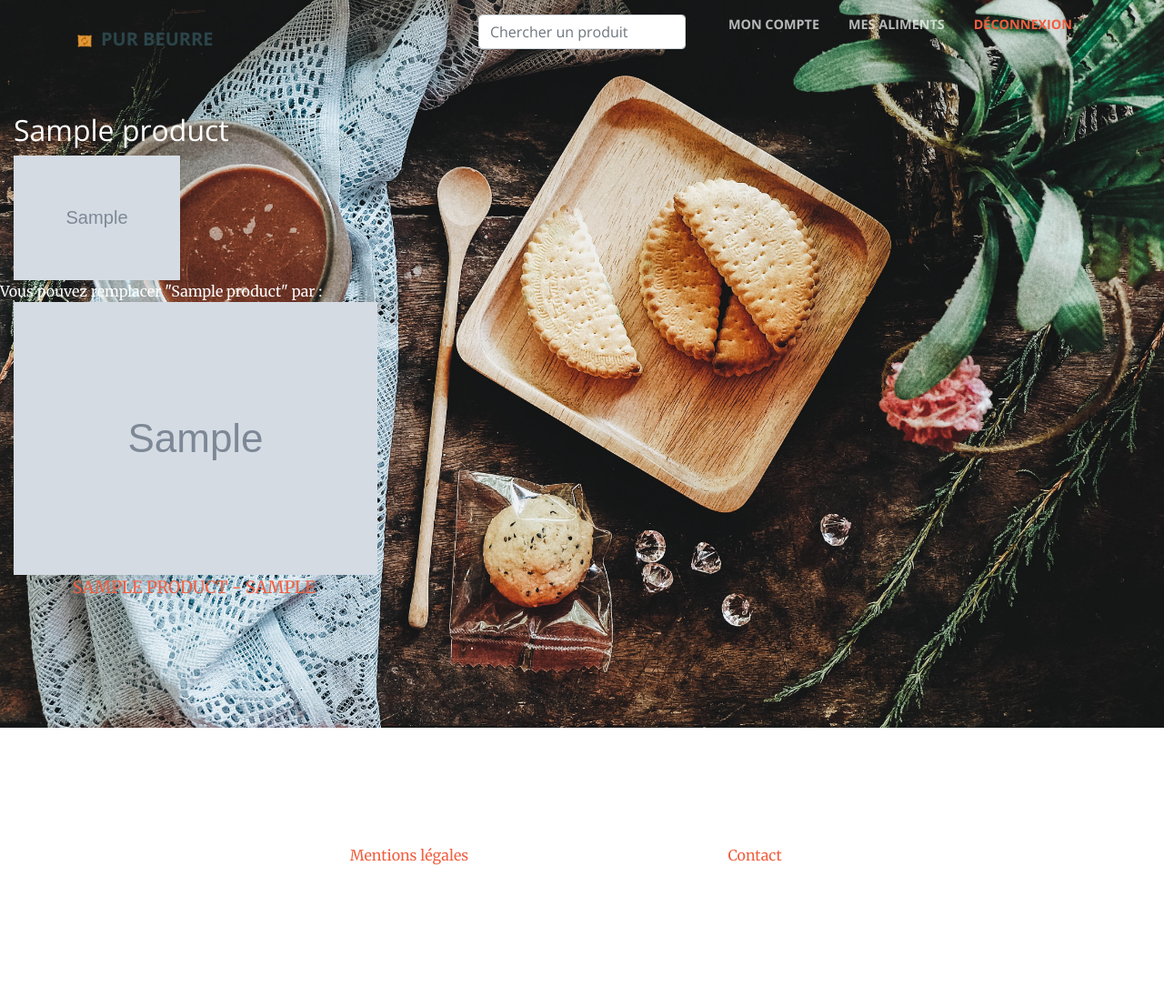
After one commit to lauremenaut/2018_07_31_python_projet_8, a Django app: template pur_beurre_lm/healthier_food/templates/pages/substitute.html in a window 1280 px wide. The commit adds this page. Shown: the whole page at 91% size. Run offline with Django 3.2, Linux system fonts and the light colour scheme; the template is opened without the code that fills it: values that come from a table or form of the project are taken from there, others are empty; tables that the repository leaves empty hold one stand-in row (values such as "Sample post"); grey boxes marked "Sample" are stand-in pictures; some libraries are stand-ins or nearby versions.

Commit message:
improve templates management (create subfolders)

```diff
--- a/pur_beurre_lm/healthier_food/templates/healthier_food/legal_notice.html
+++ /dev/null
@@ -1 +0,0 @@
-<p>&copy; Copyright {% now 'Y' %} &middot; Laure MENAUT &middot; All rights reserved</p>
--- a/pur_beurre_lm/healthier_food/templates/healthier_food/base.html
+++ b/pur_beurre_lm/healthier_food/templates/layouts/base.html
@@ -31,11 +31,11 @@
 
     <body id="page-top">
 
-        {% include 'healthier_food/_nav.html' %}
+        {% include 'layouts/_nav.html' %}
 
         {% block content %}{% endblock %}
 
-        {% include 'healthier_food/_footer.html' %}
+        {% include 'layouts/_footer.html' %}
 
         <!-- Bootstrap core JavaScript -->
         <script src="{% static 'healthier_food/vendor/jquery/jquery.min.js' %}"></script>
--- a/pur_beurre_lm/healthier_food/templates/healthier_food/detail.html
+++ b/pur_beurre_lm/healthier_food/templates/pages/detail.html
@@ -1,4 +1,4 @@
-{% extends 'healthier_food/base.html' %}
+{% extends 'layouts/base.html' %}
 
 {% block content %}
 
--- a/pur_beurre_lm/healthier_food/templates/healthier_food/home.html
+++ b/pur_beurre_lm/healthier_food/templates/pages/home.html
@@ -1,4 +1,4 @@
-{% extends 'healthier_food/base.html' %}
+{% extends 'layouts/base.html' %}
 
 {% block content %}
 
--- /dev/null
+++ b/pur_beurre_lm/healthier_food/templates/pages/legal_notice.html
@@ -0,0 +1 @@
+<p>&copy; Copyright {% now 'Y' %} &middot; Pur Beurre &middot; All rights reserved</p>
--- a/pur_beurre_lm/healthier_food/templates/healthier_food/search.html
+++ b/pur_beurre_lm/healthier_food/templates/pages/search.html
@@ -1,4 +1,4 @@
-{% extends 'healthier_food/base.html' %}
+{% extends 'layouts/base.html' %}
 
 {% block content %}
     <header class="search_bg masthead text-center text-white d-flex">
--- /dev/null
+++ b/pur_beurre_lm/healthier_food/templates/pages/substitute.html
@@ -0,0 +1,27 @@
+{% extends 'layouts/base.html' %}
+
+{% block content %}
+    <header class="search_bg masthead text-white d-flex">
+        <div class="container-fluid my-auto">
+            <div class="row moules">
+                <h2 class="col-md-12">{{ unhealthy_product }}</h2>
+                <img src="{{ unhealthy_product.image }}" class="col-md-2">
+            </div>
+            <div class="row">Vous pouvez remplacer "{{ unhealthy_product }}" par :
+            </div>
+            <div class="row">
+                {% for healthy_product in healthy_products %}
+                    <p class="col-xs-12 col-sm-6 col-md-4 col-lg-4 text-uppercase text-center">
+                        <a href="/healthier_food/{{ healthy_product.code }}"><img src="{{ healthy_product.image }}"><br><strong>{{ healthy_product.name }} - {{ healthy_product.nutriscore }}</strong></a>
+                    </p>
+                    {% if not forloop.last %}
+                        <hr>
+                    {% endif %}
+
+                    {% empty %}
+                        <p>Aucune proposition de substitut satisfaisante :-(</p>
+                {% endfor %}
+            </div>
+        </div>
+    </header>
+{% endblock %}
```
Also changed, not shown: pur_beurre_lm/healthier_food/templates/healthier_food/substitute.html (deleted, +0 -23 lines), pur_beurre_lm/healthier_food/templates/errors/404.html (added), pur_beurre_lm/healthier_food/templates/errors/500.html (added), pur_beurre_lm/healthier_food/templates/layouts/_footer.html (renamed from pur_beurre_lm/healthier_food/templates/healthier_food/_footer.html), pur_beurre_lm/healthier_food/templates/layouts/_nav.html (renamed from pur_beurre_lm/healthier_food/templates/healthier_food/_nav.html), pur_beurre_lm/healthier_food/templates/pages/account.html (added).
